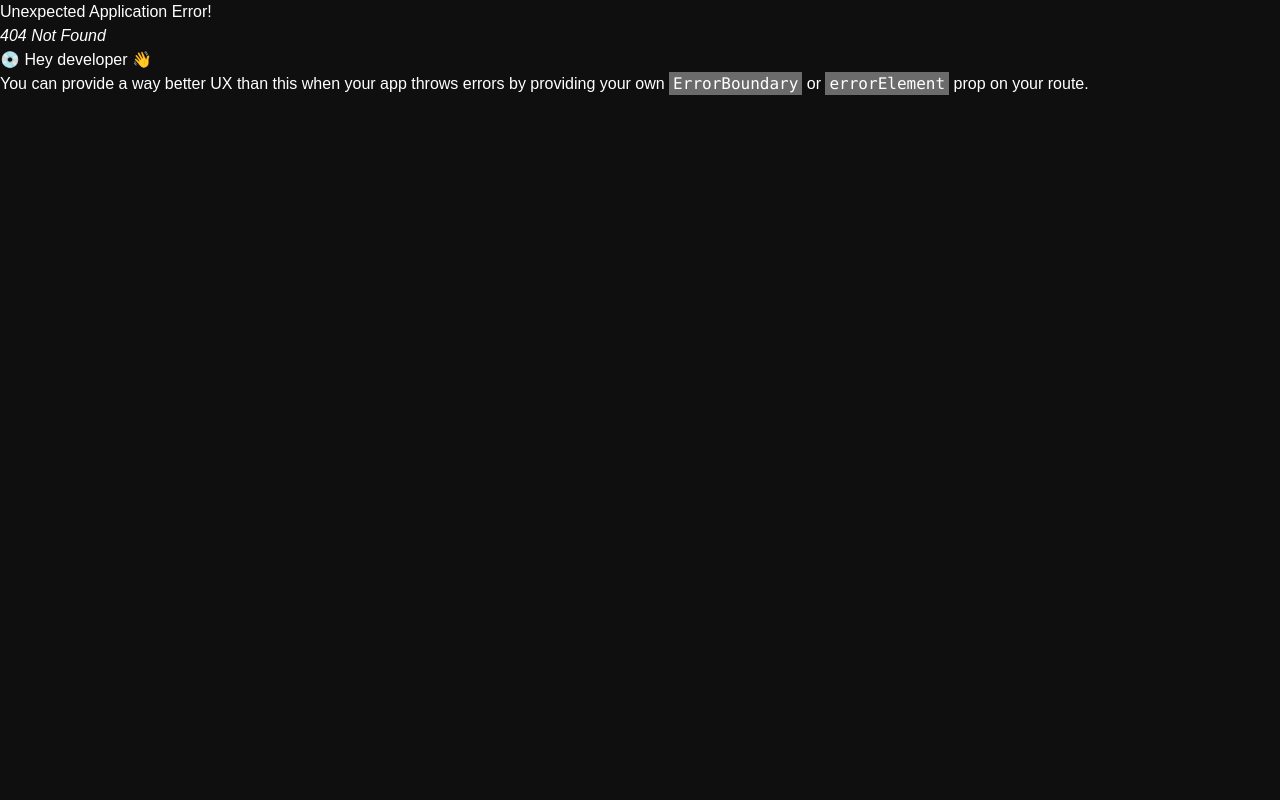
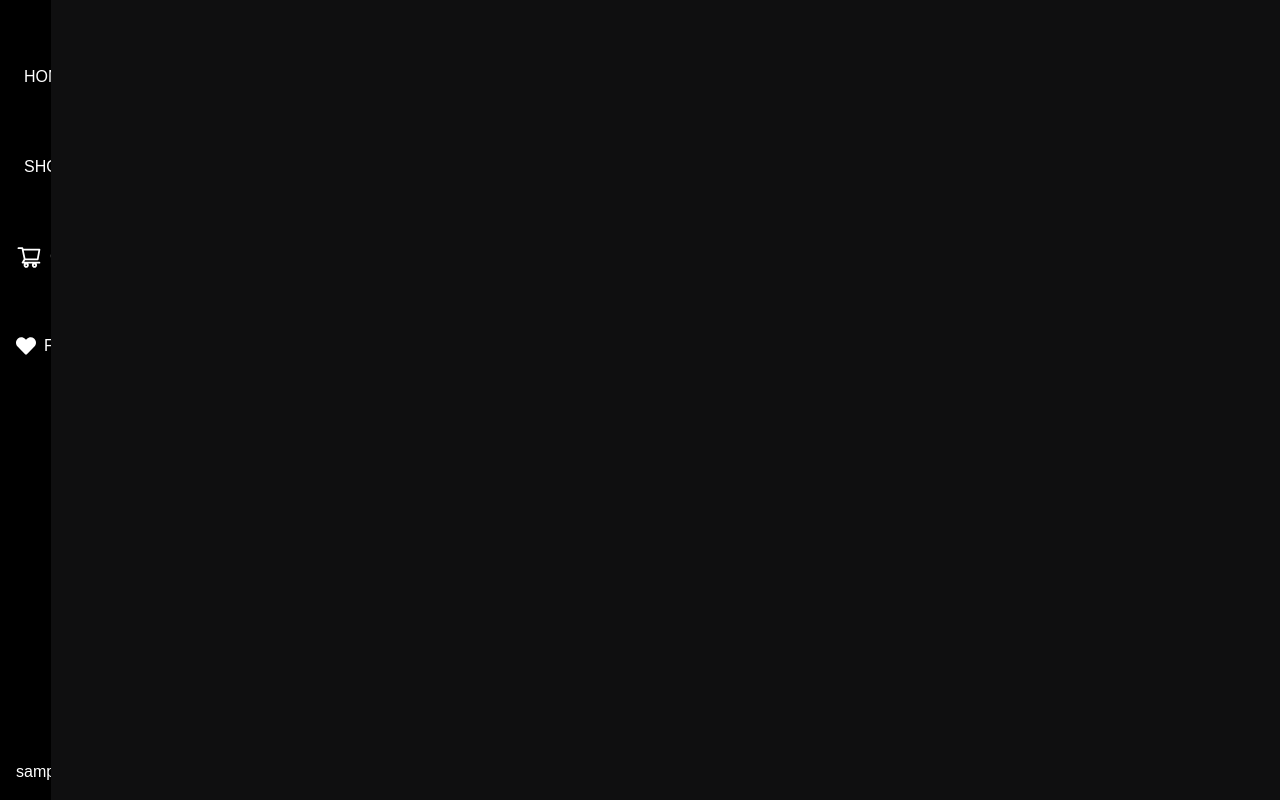
Before and after one commit to Naman830/Mern-Ecom-Website, a React app in the folder frontend/: page /profile in a window 1280 px wide. Before the commit this address had no page. Built offline with nearby package versions, Linux system fonts and the light colour scheme; sample sign-in values are in the browser's storage; the HTML template or start-up script is replaced by a standard one.

Commit message:
private route created

```diff
--- /dev/null
+++ b/frontend/src/components/PrivateRoute.jsx
@@ -0,0 +1,9 @@
+import { Navigate, Outlet } from "react-router-dom";
+import { useSelector } from "react-redux";
+
+const PrivateRoute = () => {
+  const { userInfo } = useSelector((state) => state.auth);
+  return userInfo ? <Outlet /> : <Navigate to="/login" replace />;
+};
+
+export default PrivateRoute;
--- a/frontend/src/main.jsx
+++ b/frontend/src/main.jsx
@@ -7,13 +7,23 @@
 import { Provider } from "react-redux";
 import store from "./redux/store.js";
 
+// Private Route
+import PrivateRoute from "./components/PrivateRoute.jsx";
+
 // AUTH
 import Login from "./pages/auth/Login.jsx";
 import Register from "./pages/auth/Register.jsx";
 
+// USERS
+import Profile from "./pages/user/Profile.jsx";
+
 const router = createBrowserRouter(
   createRoutesFromElements(
     <Route path="/" element={<App />}>
+      <Route path="" element={<PrivateRoute />}>
+        <Route path="/profile" element={<Profile />} />
+      </Route>
+
       <Route path="/login" element={<Login />}></Route>
       <Route path="/register" element={<Register />}></Route>
     </Route>
--- /dev/null
+++ b/frontend/src/pages/user/Profile.jsx
@@ -0,0 +1,9 @@
+import React from 'react'
+
+const Profile = () => {
+  return (
+    <div>Profile</div>
+  )
+}
+
+export default Profile
```
